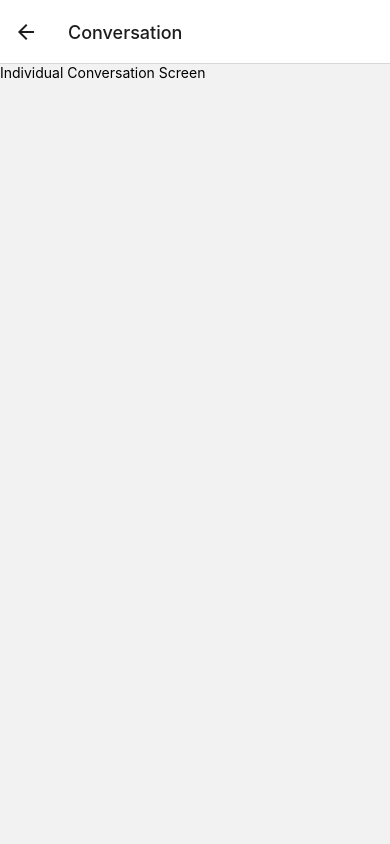
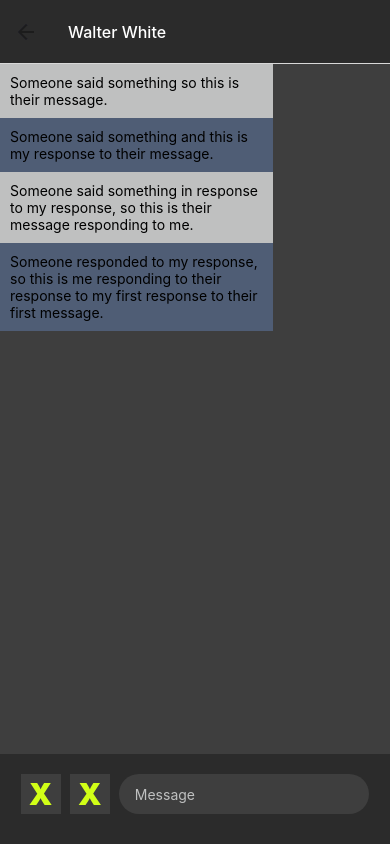
Before and after one commit to kellonparkinson/landlord-mobile-app, a React Native app: screen /AllMessages in a window 390 px wide. Both pictures are taken after a click on the element 195 px from the left and 115 px from the top of the page. Built offline with nearby package versions, Linux system fonts and the light colour scheme.

Commit message:
updated conversation screen

```diff
--- a/App.js
+++ b/App.js
@@ -1,5 +1,4 @@
 import { StatusBar } from "expo-status-bar"
-import { SafeAreaView } from "react-native"
 import { NavigationContainer } from "@react-navigation/native"
 import { createNativeStackNavigator } from "@react-navigation/native-stack"
 
@@ -18,12 +17,32 @@ export default function App() {
           <Stack.Screen
             name="AllMessages"
             component={AllMessagesScreen}
-            options={{title: 'MESSAGES',
-              headerStyle: {backgroundColor: '#2b2b2b'},
-              headerTitleStyle: {color: '#fff'} }}
+            options={{
+              title: 'MESSAGES',
+              headerStyle: {
+                backgroundColor: '#2b2b2b',
+              },
+              headerTitleStyle: {
+                color: '#fff',
+              },
+            }}
           />
 
-          <Stack.Screen name="Conversation" component={ConversationScreen}/>
+          <Stack.Screen
+            name="Conversation"
+            component={ConversationScreen}
+            options={({route}) => ({
+                title: route.params.contactName,
+                headerStyle: {
+                  backgroundColor: '#2b2b2b',
+                },
+                headerTitleStyle: {
+                  color: '#fff',
+                  fontSize: 16,
+                },
+                headerBackTitleVisible: false,
+            })}
+          />
 
         </Stack.Navigator>
       </NavigationContainer>
--- a/screens/AllMessagesScreen.jsx
+++ b/screens/AllMessagesScreen.jsx
@@ -1,4 +1,4 @@
-import { View, Text, FlatList } from 'react-native'
+import { View, Text, FlatList, StyleSheet } from 'react-native'
 import React from 'react'
 
 import ConversationCard from '../components/ConversationCard'
@@ -6,19 +6,23 @@ import Footer from '../components/Footer'
 import dummy from '../data/dummyData'
 
 const AllMessagesScreen = ({ navigation }) => {
-  const handlePress = () => {
-    navigation.navigate("Conversation")
-  }
 
   return (
-    <View style={{
-      backgroundColor:'#bfc0c0',
-      height: '100%',
-    }}>
+    <View style={styles.screenWrapper}>
+
       <FlatList
         data={ dummy }
         keyExtractor={(item) => item.id}
-        renderItem={({item}) => <ConversationCard data={item} onPress={handlePress}/>}
+        renderItem={({item}) => (
+          <ConversationCard
+            data={item}
+            onPress={() => (
+              navigation.navigate("Conversation",
+                {contactName: `${item.firstName} ${item.lastName}`}
+              )
+            )}
+          />
+        )}
         showsVerticalScrollIndicator={false}
       />
 
@@ -28,3 +32,10 @@ const AllMessagesScreen = ({ navigation }) => {
 }
 
 export default AllMessagesScreen
+
+const styles = StyleSheet.create({
+  screenWrapper: {
+    backgroundColor:'#bfc0c0',
+    height: '100%',
+  },
+})
--- a/screens/ConversationScreen.jsx
+++ b/screens/ConversationScreen.jsx
@@ -1,12 +1,125 @@
-import { View, Text } from 'react-native'
-import React from 'react'
+import {
+  View,
+  Text,
+  StyleSheet,
+  TextInput,
+  ScrollView } from 'react-native'
+import React, { useState } from 'react'
+
+const ConversationFooter = () => {
+  const [textInput, setTextInput] = useState('Message')
+
+  return (
+    <View style={styles.footer}>
+
+      {/* These are temporary */}
+      <View style={styles.footerIcon}>
+        <Text style={{color: '#d1ff17', fontSize: 30, fontWeight: '900'}}>X</Text>
+      </View>
+      <View style={styles.footerIcon}>
+        <Text style={{color: '#d1ff17', fontSize: 30, fontWeight: '900'}}>X</Text>
+      </View>
+      {/* -------------------------- */}
+
+      <View style={styles.inputWrapper}>
+        <TextInput
+          style={styles.messageInput}
+          value={textInput}
+          onChangeText={(e) => setTextInput(e.target.value)}
+        />
+      </View>
+    </View>
+  )
+}
 
 const ConversationScreen = () => {
   return (
-    <View>
-      <Text>Individual Conversation Screen</Text>
+    <View style={styles.screenWrapper}>
+      <ScrollView style={styles.chatWrapper}>
+
+        <View style={styles.inboundMessageWrapper}>
+          <Text>Someone said something so this is their message.</Text>
+        </View>
+
+        <View style={styles.outboundMessageWrapper}>
+          <Text>Someone said something and this is my response to their message.</Text>
+        </View>
+
+        <View style={styles.inboundMessageWrapper}>
+          <Text>Someone said something in response to my response, so this is their message responding to me.</Text>
+        </View>
+
+        <View style={styles.outboundMessageWrapper}>
+          <Text>Someone responded to my response, so this is me responding to their response to my first response to their first message.</Text>
+        </View>
+
+      </ScrollView>
+        <ConversationFooter />
     </View>
   )
 }
 
 export default ConversationScreen
+
+const styles = StyleSheet.create({
+  screenWrapper: {
+    backgroundColor:'#3e3e3e',
+    height: '100%',
+    width: '100%',
+  },
+  footer: {
+    height: 90,
+    width: '100%',
+    backgroundColor: '#2b2b2b',
+    position: 'absolute',
+    bottom: 0,
+    flexDirection: 'row',
+    justifyContent: 'space-around',
+    alignItems: 'center',
+    paddingHorizontal: 16,
+    paddingBottom: 10,
+  },
+  inputWrapper: {
+    width: '70%',
+    height: 40,
+  },
+  messageInput: {
+    width: '100%',
+    height: '100%',
+    backgroundColor: '#3e3e3e',
+    color: '#bfc0c0',
+    borderRadius: 25,
+    paddingHorizontal: 16,
+  },
+  footerIcon: {
+    height: 40,
+    width: 40,
+    backgroundColor: '#3e3e3e',
+    justifyContent: 'center',
+    alignItems: 'center',
+  },
+  chatWrapper: {
+    height: '100%',
+    width: '100%',
+  },
+  inboundMessageWrapper: {
+    flexWrap: 'wrap',
+    maxWidth: '70%',
+    minWidth: 10,
+    minHeight: 10,
+    backgroundColor: '#bfc0c0',
+    justifyContent: 'flex-start',
+    alignItems: 'center',
+    padding: 10,
+  },
+  outboundMessageWrapper: {
+    flexWrap: 'wrap',
+    maxWidth: '70%',
+    minWidth: 10,
+    minHeight: 10,
+    backgroundColor: '#4f5d75',
+    justifyContent: 'flex-start',
+    alignItems: 'center',
+    padding: 10,
+  },
+})
```
